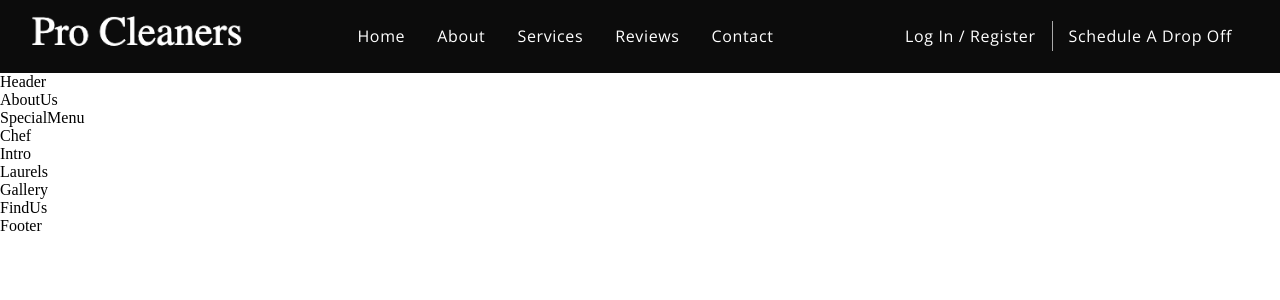
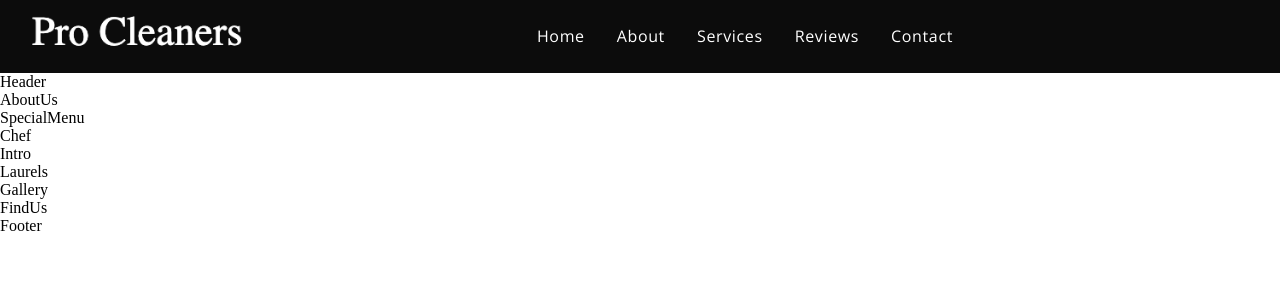
Before and after one commit to seansangpark/pro_cleaners, a React (Create React App) app: page / in a window 1280 px wide. Shown: the top 300 px of the page. Built offline with nearby package versions, Linux system fonts and the light colour scheme; a web font is replaced by a local one.

Commit message:
login and drop-off section commented out for now

```diff
--- a/src/components/Navbar/Navbar.jsx
+++ b/src/components/Navbar/Navbar.jsx
@@ -33,7 +33,7 @@ const Navbar = () => {
           <a href='#contact'>Contact</a>
         </li>
       </ul>
-      <div className='app__navbar-login'>
+      {/* <div className='app__navbar-login'>
         <a
           href='#login'
           className='p__opensans'
@@ -47,7 +47,7 @@ const Navbar = () => {
         >
           Schedule a Drop Off
         </a>
-      </div>
+      </div> */}
       <div className='app__navbar-smallscreen'>
         <GiHamburgerMenu
           color='#fff'
```
